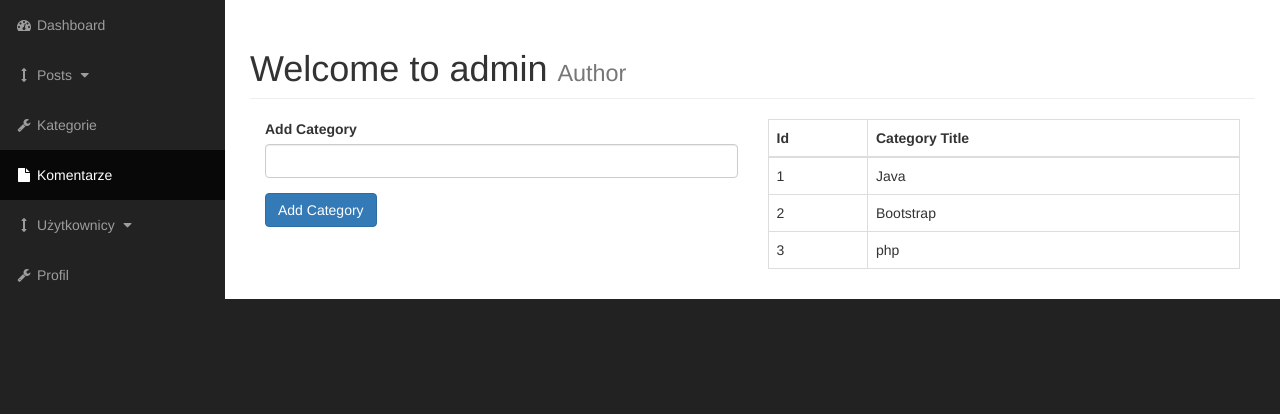
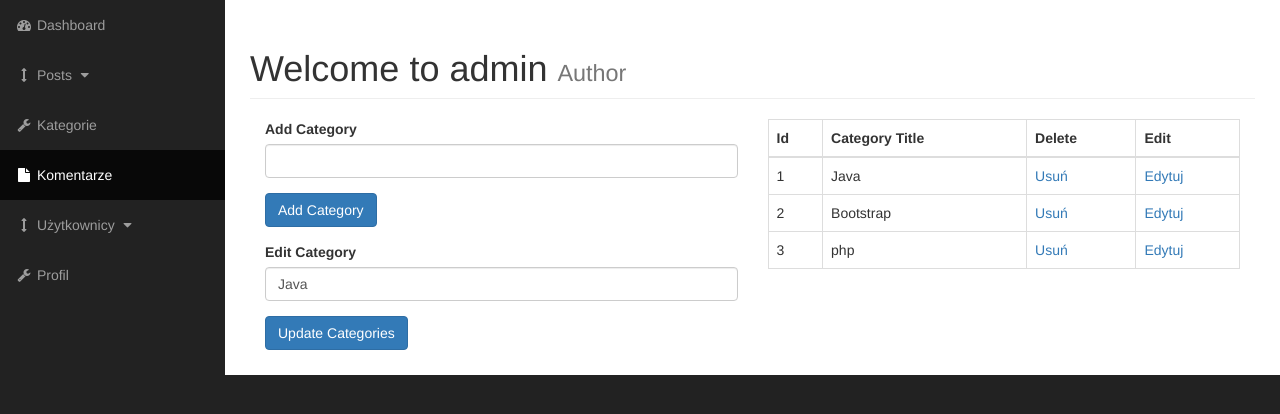
Before and after one commit to piotreq7/cms, a PHP site: page /admin/categories.php?edit=1 in a window 1280 px wide. Shown: the part 51-465 px from the top of the page. Run offline with PHP 8.4, Linux system fonts and the light colour scheme; data comes from the database, SQL or seed files in the repository.

Commit message:
add, edit , delete categories function, refactoring

```diff
--- a/admin/categories.php
+++ b/admin/categories.php
@@ -1,8 +1,6 @@
 <?php include "includes/admin_header.php" ?>
 
-<?php
 
-?>
 
     <div id="wrapper">
 
@@ -31,31 +29,10 @@
             <div class="col-xs-6">
 
 
-           <?php
-           if(isset($_POST['submit'])){
-            $cat_title = $_POST['cat_title'];
-            if($cat_title == ""||empty($cat_title)){
-            echo "pole nie może być puste";
-
-            }else {
+           <?php insert_categories(); ?>
 
 
-        $query = "INSERT INTO categories(cat_title) ";
-        $query .="VALUE ('{$cat_title}')";
-        $create_category_query = mysqli_query($connection,$query);
 
-        if(!$create_category_query){
-
-            die('QUERY FAILED' . mysqli_error($connection));
-
-        }
-
-            }
-
-
-           }
-
-           ?>
 
     <form action="" method="post">
       <div class="form-group">
@@ -71,6 +48,18 @@
 
 
 
+  <?php
+  if(isset($_GET['edit'])){
+
+      $cat_id = $_GET['edit'];
+      include "includes/update_categories.php";
+  }
+
+?>
+
+
+
+
     </div><!--Add Category Form-->
 
             <div class="col-xs-6">
@@ -81,34 +70,20 @@
             <tr>
                 <th>Id</th>
                 <th>Category Title</th>
+                <th>Delete</th>
+                <th>Edit</th>
             </tr>
         </thead>
         <tbody>
 
-        <?php
 
-//ss
-    $query = "SELECT * FROM categories";
-    $select_categories = mysqli_query($connection,$query);
 
-    while($row = mysqli_fetch_assoc($select_categories)) {
-    $cat_id = $row['cat_id'];
-    $cat_title = $row['cat_title'];
-
-    echo "<tr>";
-
-    echo "<td>{$cat_id}</td>";
-    echo "<td>{$cat_title}</td>";
-//   echo "<td><a href='categories.php?delete={$cat_id}'>Delete</a></td>";
-//   echo "<td><a href='categories.php?edit={$cat_id}'>Edit</a></td>";
-//    echo "</tr>";
-
-    }
+<?php findAllCategories();?>
 
 
 
 
-?>
+<?php deleteCategory(); ?>
 
 
 
@@ -133,11 +108,6 @@
 
 
 
-
-
-
-
-
         <!-- /#page-wrapper -->
 
     <?php include "includes/admin_footer.php" ?>
--- /dev/null
+++ b/admin/functions.php
@@ -0,0 +1,112 @@
+<?php
+
+
+function insert_categories(){
+
+
+
+
+            global $connection;
+            if(isset($_POST['submit'])){
+            $cat_title = $_POST['cat_title'];
+            if($cat_title == ""||empty($cat_title)){
+            echo "pole nie może być puste";
+
+            }else {
+
+
+        $query = "INSERT INTO categories(cat_title) ";
+        $query .="VALUE ('{$cat_title}')";
+        $create_category_query = mysqli_query($connection,$query);
+
+        if(!$create_category_query){
+
+            die('QUERY FAILED' . mysqli_error($connection));
+
+        }
+
+            }
+
+
+           }
+
+
+
+}
+
+
+
+
+
+
+function findAllCategories(){
+
+    global $connection;
+    $query = "SELECT * FROM categories";
+    $select_categories = mysqli_query($connection,$query);
+    if(!$select_categories){
+
+    die('QUERY FAILED' . mysqli_error($connection));
+
+    }
+
+    while($row = mysqli_fetch_assoc($select_categories)) {
+    $cat_id = $row['cat_id'];
+    $cat_title = $row['cat_title'];
+
+    echo "<tr>";
+
+    echo "<td>{$cat_id}</td>";
+    echo "<td>{$cat_title}</td>";
+    echo "<td><a href='categories.php?delete={$cat_id}'>Usuń</a></td>";
+    echo "<td><a href='categories.php?edit={$cat_id}'>Edytuj</a></td>";
+    echo "</tr>";
+
+    }
+
+
+
+
+
+}
+
+
+
+
+function deleteCategory(){
+
+    global $connection;
+
+    if(isset($_GET['delete'])){
+
+    $the_cat_id = $_GET['delete'];
+
+    $query = "DELETE FROM `categories` WHERE";
+    $query .="`categories`.`cat_id` = {$the_cat_id}";
+    $delete_query = mysqli_query($connection,$query);
+    if(!$delete_query){
+
+    die('QUERY FAILED' . mysqli_error($connection));
+
+    }
+    header ("Location: categories.php");
+
+
+      }
+
+
+}
+
+
+
+
+
+
+
+
+
+
+
+
+
+?>
--- a/admin/includes/admin_header.php
+++ b/admin/includes/admin_header.php
@@ -1,7 +1,7 @@
 <?php ob_start(); ?>
 <?php include "../includes/db.php"; ?>
-
-
+<?php include "functions.php"; ?>
+<?php ob_start(); ?>
 
 
 <!DOCTYPE html>
--- a/admin/includes/admin_navigation.php
+++ b/admin/includes/admin_navigation.php
@@ -43,7 +43,7 @@
                         <a href="javascript:;" data-toggle="collapse" data-target="#posts_dropdown"><i class="fa fa-fw fa-arrows-v"></i> Posts <i class="fa fa-fw fa-caret-down"></i></a>
                         <ul id="posts_dropdown" class="collapse">
                             <li>
-                                <a href="#">Zobacz wszystkie Posty </a>
+                                <a href="posts.php">Zobacz wszystkie Posty </a>
                             </li>
                             <li>
                                 <a href="#">Dodaj Post</a>
@@ -51,7 +51,7 @@
                         </ul>
                     </li>
                     <li>
-                        <a href="bootstrap-grid.html"><i class="fa fa-fw fa-wrench"></i> Kategorie</a>
+                        <a href="categories.php"><i class="fa fa-fw fa-wrench"></i> Kategorie</a>
                     </li>
 
                     <li class="active">
--- /dev/null
+++ b/admin/includes/update_categories.php
@@ -0,0 +1,68 @@
+
+
+
+
+     <form action="" method="post">
+      <div class="form-group">
+         <label for="cat-title">Edit Category</label>
+
+            <?php /////////edit query
+
+
+            if(isset($_GET['edit'])){
+
+            $cat_id = $_GET['edit'];
+            $query = "SELECT * FROM categories WHERE cat_id = {$cat_id}";
+            $select_categories_id = mysqli_query($connection,$query);
+            if(!$select_categories_id){
+
+            die('QUERY FAILED' . mysqli_error($connection));
+
+            }
+
+            while($row = mysqli_fetch_assoc($select_categories_id)) {
+            $cat_id = $row['cat_id'];
+            $cat_title = $row['cat_title'];
+            ?>
+            <input value="<?php if(isset($cat_title)){echo $cat_title;} ?>" type="text" class="form-control" name="cat_title">
+
+
+
+
+            <?php }}  ?>
+
+
+
+            <?php      //////////////////////Update query
+
+            if(isset($_POST['update_category'])){
+
+            $the_cat_title = $_POST['cat_title'];
+
+            $query = "UPDATE categories SET cat_title = '{$the_cat_title}' WHERE cat_id= '{$cat_id}'";
+            $update_query = mysqli_query($connection,$query);
+            if(!$update_query){
+
+            die('QUERY FAILED' . mysqli_error($connection));
+
+            }
+            header ("Location: categories.php");
+
+
+            }
+            ?>
+
+
+
+
+
+
+
+
+<!--          <input type="text" class="form-control" name="cat_title">-->
+      </div>
+       <div class="form-group">
+          <input class="btn btn-primary" type="submit" name="update_category" value="Update Categories">
+      </div>
+
+    </form>
```
Also changed, not shown: admin/posts.php (added, +76 -0 lines).
